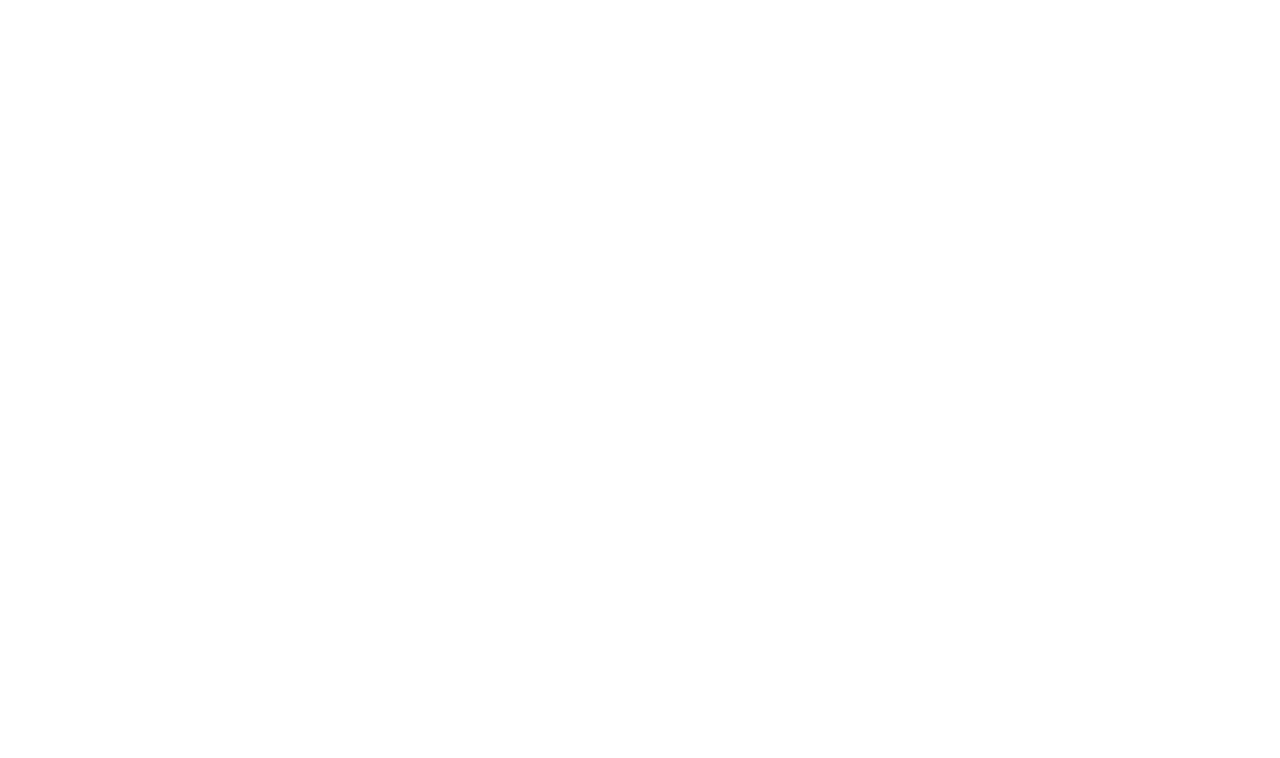
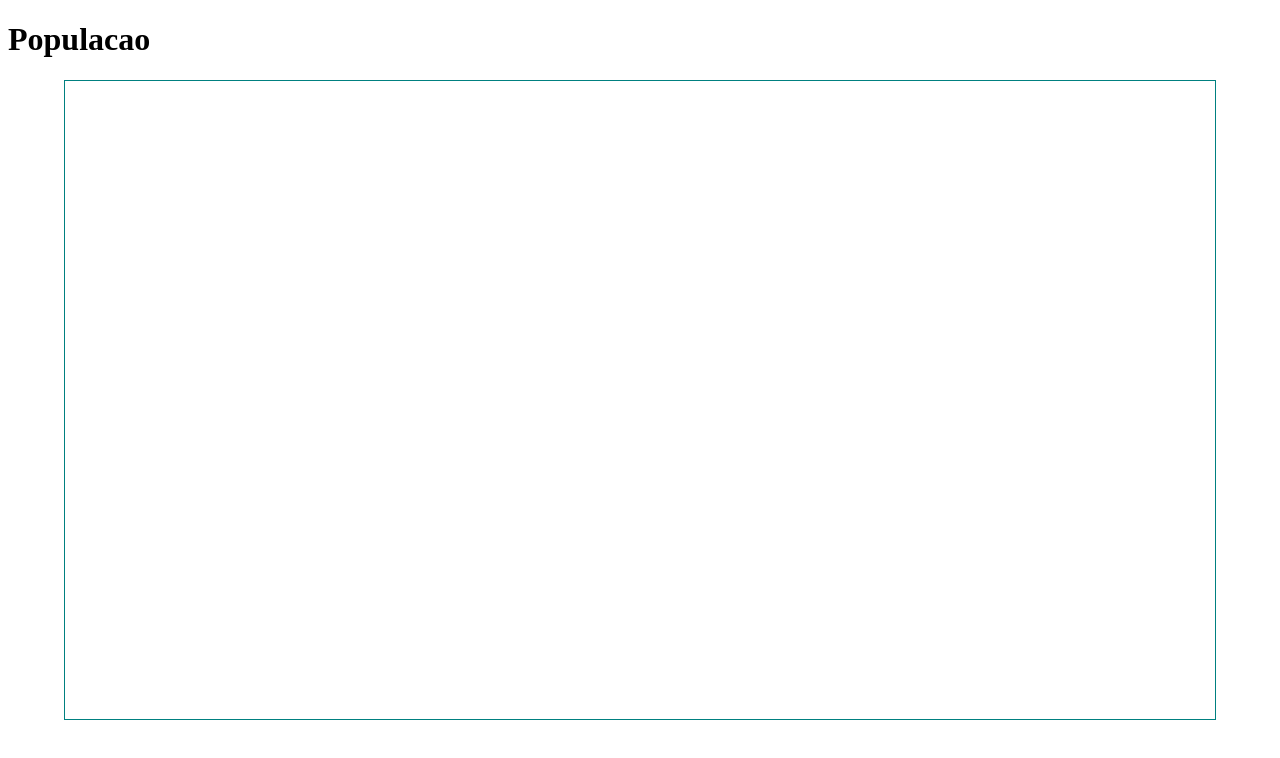
Before and after one commit to tchiluanda/municipios, a plain HTML site: page story/index.html in a window 1280 px wide. Drawn offline with Linux system fonts and the light colour scheme.

Commit message:
inclui canvas e cálculos dos tamanhos

```diff
--- a/story/index.html
+++ b/story/index.html
@@ -9,6 +9,12 @@
 </head>
 <body>
 
+    <h1>Populacao</h1>
+
+    <div class="main-canvas-container">
+        <canvas class="main-canvas"></canvas>
+    </div>
+
 
     <script src="script.js"></script>
 
--- a/story/script.js
+++ b/story/script.js
@@ -0,0 +1,51 @@
+const v = {
+
+    refs : {
+
+        canvas : 'canvas.main-canvas',
+        canvas_container : 'div.main-canvas-container'
+
+    },
+
+    sizings : {
+
+        w  : null,
+        h : null,
+
+        get : () => {
+
+            const ref_container = v.refs.canvas_container;
+
+            const el = document.querySelector(ref_container);
+
+            v.sizings.w = +window.getComputedStyle(el).width.slice(0,-2);
+            v.sizings.h = +window.getComputedStyle(el).height.slice(0,-2);
+
+        },
+
+        set : () => {
+
+            const {w, h} = v.sizings;
+
+            const ref_canvas = v.refs.canvas;
+            const canvas = document.querySelector(ref_canvas);
+
+            canvas.width = w;
+            canvas.height = h;
+
+        }
+
+    },
+
+    init : () => {
+
+        v.sizings.get();
+        v.sizings.set();
+
+
+    }
+
+
+}
+
+v.init();
--- a/story/style.css
+++ b/story/style.css
@@ -0,0 +1,24 @@
+* {
+    box-sizing: border-box;
+}
+
+
+
+
+
+canvas {
+
+    border: 1px solid teal;
+    height: 80vh;
+    width: 90vw;
+    max-width: 90vw;
+    margin: 0 auto;
+    display: block;
+
+}
+
+.main-canvas-container {
+
+    width: 100%;
+
+}
```
